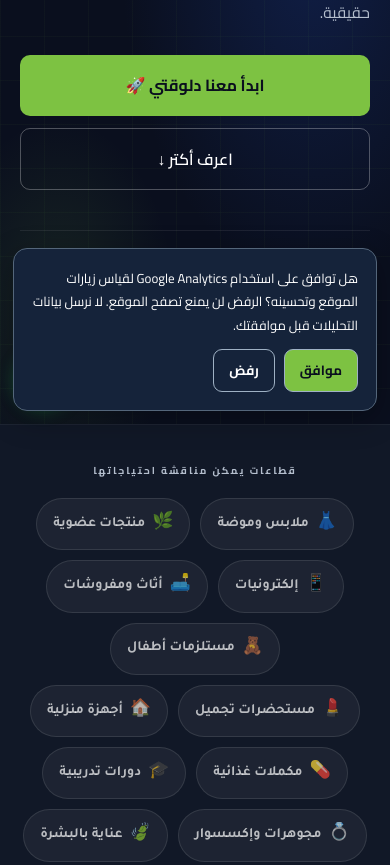
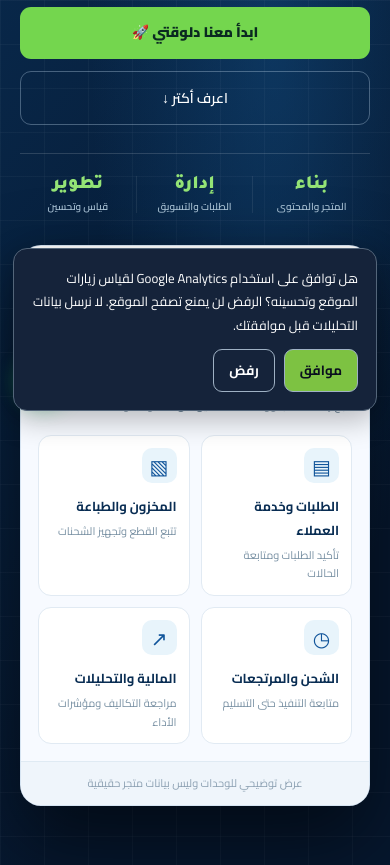
Before and after one commit to ahmed5330/kun-online-site, a website: page index.html in a window 390 px wide. Shown: the part 420-1285 px from the top of the page. Drawn offline with Linux system fonts and the light colour scheme; no server answers.

Commit message:
design: responsive Commerce OS hero layout for index.html without removing sections

```diff
--- a/index.html
+++ b/index.html
@@ -412,6 +412,7 @@ footer{background:var(--dark3);border-top:1px solid rgba(255,255,255,.06);paddin
 </style><!-- shared-css:end -->
 <script type="application/ld+json">{"@context":"https://schema.org","@type":"Organization","@id":"https://kun-online.com/#organization","name":"كن أونلاين","alternateName":"Kun Online","url":"https://kun-online.com/","address":{"@type":"PostalAddress","addressCountry":"EG","addressRegion":"أسيوط","addressLocality":"أسيوط","streetAddress":"ميدان الأزهر"},"contactPoint":{"@type":"ContactPoint","contactType":"customer support","url":"https://wa.me/201021231619","description":"WhatsApp messages only; no voice calls."},"sameAs":["https://www.facebook.com/KunOnlineAgency","https://www.instagram.com/kunonlin/"]}</script><link rel="stylesheet" href="/assets/system.css">
 <link rel="stylesheet" href="/assets/reviews.css">
+<link rel="stylesheet" href="/assets/site.css?v=agency-ui-20261018">
 </head>
 <body>
 <!-- NAV -->
@@ -467,6 +468,23 @@ footer{background:var(--dark3);border-top:1px solid rgba(255,255,255,.06);paddin
     </div>
     <div class="hero-stats"><div class="stat"><div class="sn"><em>بناء</em></div><div class="sl">المتجر والمحتوى</div></div><div class="stat"><div class="sn"><em>إدارة</em></div><div class="sl">الطلبات والتسويق</div></div><div class="stat"><div class="sn"><em>تطوير</em></div><div class="sl">قياس وتحسين</div></div></div>
   </div>
+
+  <aside class="ko-hero-display" aria-label="رسم توضيحي لأقسام سيستم كن أونلاين">
+    <div class="ko-preview-header"><strong>كن أونلاين <span style="color:#7190aa;font-size:11px;font-weight:600">/ Commerce OS</span></strong><span class="ko-preview-dots" aria-hidden="true"><i></i><i></i><i></i></span></div>
+    <div class="ko-preview-content">
+      <span class="ko-preview-tag">نظام متكامل لإدارة متجرك</span>
+      <h2>من أول أوردر لآخر تسليمة</h2>
+      <p>تابع رحلة الطلب ووحدات التشغيل من منظومة واحدة.</p>
+      <div class="ko-preview-cards">
+        <article><span class="ko-preview-icon" aria-hidden="true">▤</span><b>الطلبات وخدمة العملاء</b><small>تأكيد الطلبات ومتابعة الحالات</small></article>
+        <article><span class="ko-preview-icon" aria-hidden="true">▧</span><b>المخزون والطباعة</b><small>تتبع القطع وتجهيز الشحنات</small></article>
+        <article><span class="ko-preview-icon" aria-hidden="true">◷</span><b>الشحن والمرتجعات</b><small>متابعة التنفيذ حتى التسليم</small></article>
+        <article><span class="ko-preview-icon" aria-hidden="true">↗</span><b>المالية والتحليلات</b><small>مراجعة التكاليف ومؤشرات الأداء</small></article>
+      </div>
+    </div>
+    <div class="ko-preview-foot">عرض توضيحي للوحدات وليس بيانات متجر حقيقية</div>
+  </aside>
+
 </section>
 
 <!-- SECTORS -->
```
